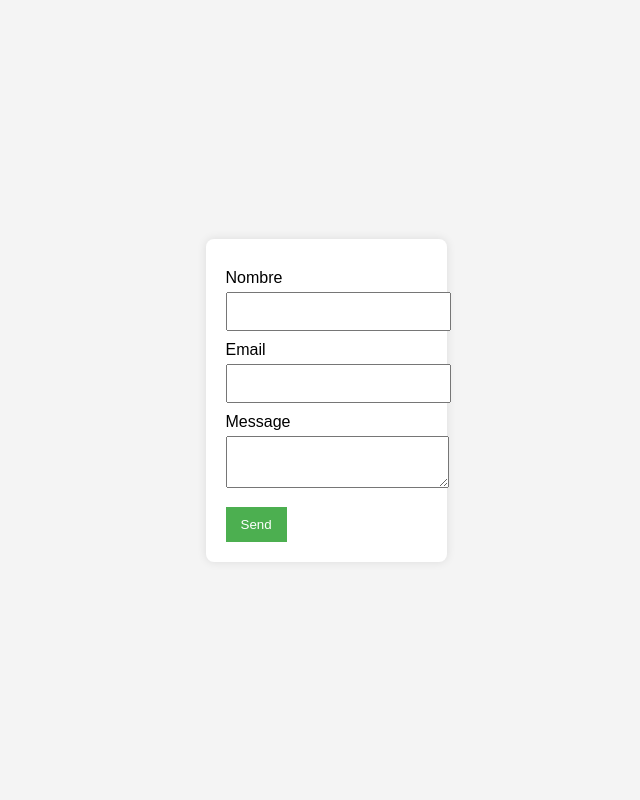
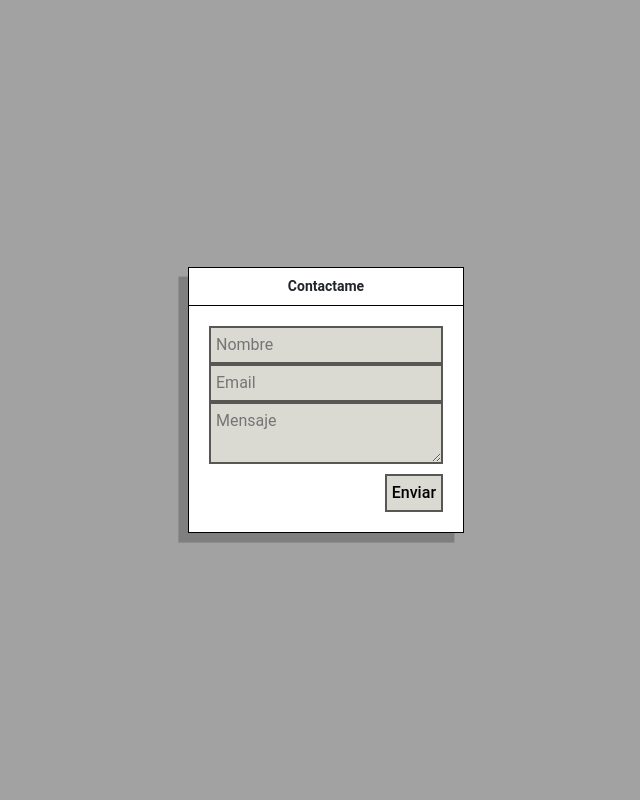
Before and after one commit to IWuYhong/api-form, a Flask app: page / in a window 1280 px wide. Shown: the whole page, without its empty margins (314-954 px from the left). Run offline with Flask 3, Linux system fonts and the light colour scheme.

Commit message:
estilo_unico

```diff
--- a/static/css/styles.css
+++ b/static/css/styles.css
@@ -1,41 +1,68 @@
+* {
+    font-family: 'Roboto', sans-serif;
+  }
+
   body {
-    font-family: Arial, sans-serif;
     margin: 0;
     padding: 0;
+    background-color: #a2a2a2;
+    display: -webkit-box;
     display: flex;
+    -webkit-box-pack: center;
             justify-content: center;
-    align-items: center;
+    -webkit-box-orient: vertical;
+    -webkit-box-direction: normal;
+            flex-direction: column;
     height: 100vh;
-    background-color: #f4f4f4;
   }
 
-form {
-    background-color: white;
-    padding: 20px;
-    border-radius: 8px;
-    box-shadow: 0 0 10px rgba(0, 0, 0, 0.1);
+  input, button, textarea {
+    border: 2px solid rgba(0, 0, 0, 0.6);
+    background-image: none;
+    background-color: #dadad3;
+    box-shadow: none;
+    padding: 5px;
+  }
+  input:focus, button:focus, textarea:focus {
+    outline: none;
   }
 
-label {
-    display: block;
-    margin-top: 10px;
-}
-
-input, textarea {
-    width: 100%;
-    padding: 10px;
-    margin-top: 5px;
+  textarea {
+    min-height: 50px;
+    resize: vertical;
   }
 
   button {
-    background-color: #4CAF50;
-    color: white;
-    padding: 10px 15px;
-    margin-top: 15px;
-    border: none;
     cursor: pointer;
+    font-weight: 500;
   }
 
-button:hover {
-    background-color: #45a049;
+  .feedback-card {
+    border: 1px solid black;
+    max-width: 980px;
+    background-color: #fff;
+    margin: 0 auto;
+    box-shadow: -0.6rem 0.6rem 0 rgba(29, 30, 28, 0.26);
   }
+  .feedback-header {
+    text-align: center;
+    padding: 8px;
+    font-size: 14px;
+    font-weight: 700;
+    border-bottom: 1px solid black;
+  }
+  .feedback-body {
+    padding: 20px;
+    display: -webkit-box;
+    display: flex;
+    -webkit-box-orient: vertical;
+    -webkit-box-direction: normal;
+            flex-direction: column;
+  }
+  .feedback-body__message {
+    margin-top: 10px;
+  }
+  .feedback-body button {
+    margin-top: 10px;
+    align-self: flex-end;
+  }
--- a/templates/contact_form.html
+++ b/templates/contact_form.html
@@ -3,22 +3,22 @@
 <head>
     <meta charset="UTF-8">
     <meta name="viewport" content="width=device-width, initial-scale=1.0">
+    <link href="https://cdn.jsdelivr.net/npm/bootstrap@5.3.3/dist/css/bootstrap.min.css" rel="stylesheet" integrity="sha384-QWTKZyjpPEjISv5WaRU9OFeRpok6YctnYmDr5pNlyT2bRjXh0JMhjY6hW+ALEwIH" crossorigin="anonymous">
     <link rel="stylesheet" href="/static/css/styles.css">
-    <title>Contact Form</title>
+    <title>Formulario de Contacto</title>
 </head>
 <body>
-    <form id="contact-form" method="POST" action="/send_email">
-        <label for="name">Nombre</label>
-        <input type="text" id="name" name="user_name" required />
-        <br />
-        <label for="email">Email</label>
-        <input type="email" id="email" name="user_email" required />
-        <br />
-        <label for="message">Message</label>
-        <textarea id="message" name="message" required></textarea>
-        <br />
-        <button type="submit">Send</button>
-    </form>
+    <div class="feedback-card">
+        <div class="feedback-header">
+            Contactame
+    </div>
+        <form class="feedback-body" id="contact-form" method="POST" action="/send_email">
+            <input type="text" id="name" name="user_name" placeholder="Nombre" required />
+            <input class="feedback-body__email" type="email" id="email" name="user_email" placeholder="Email" required />
+            <textarea id="message" name="message" placeholder="Mensaje" required></textarea>
+            <button class="feedback-body__submit">Enviar</button>
+        </form>
+    </div>
 
 </body>
 </html>
```
Lines whose indentation alone changed are shown as unchanged.
